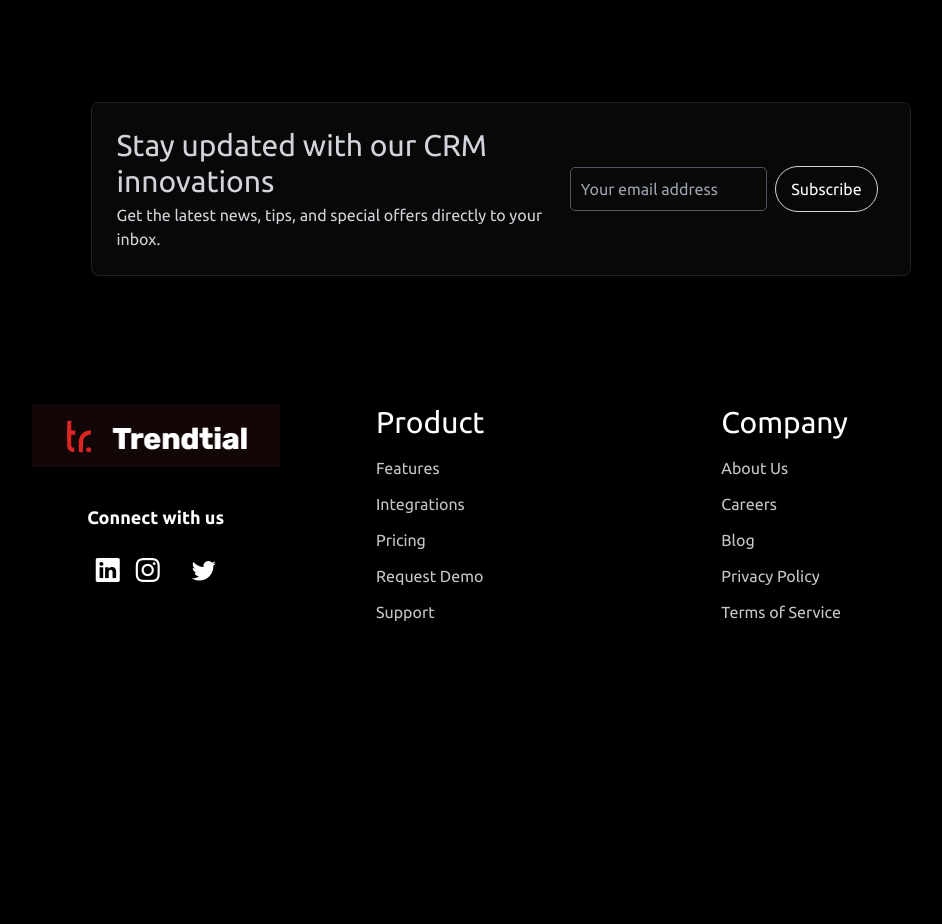
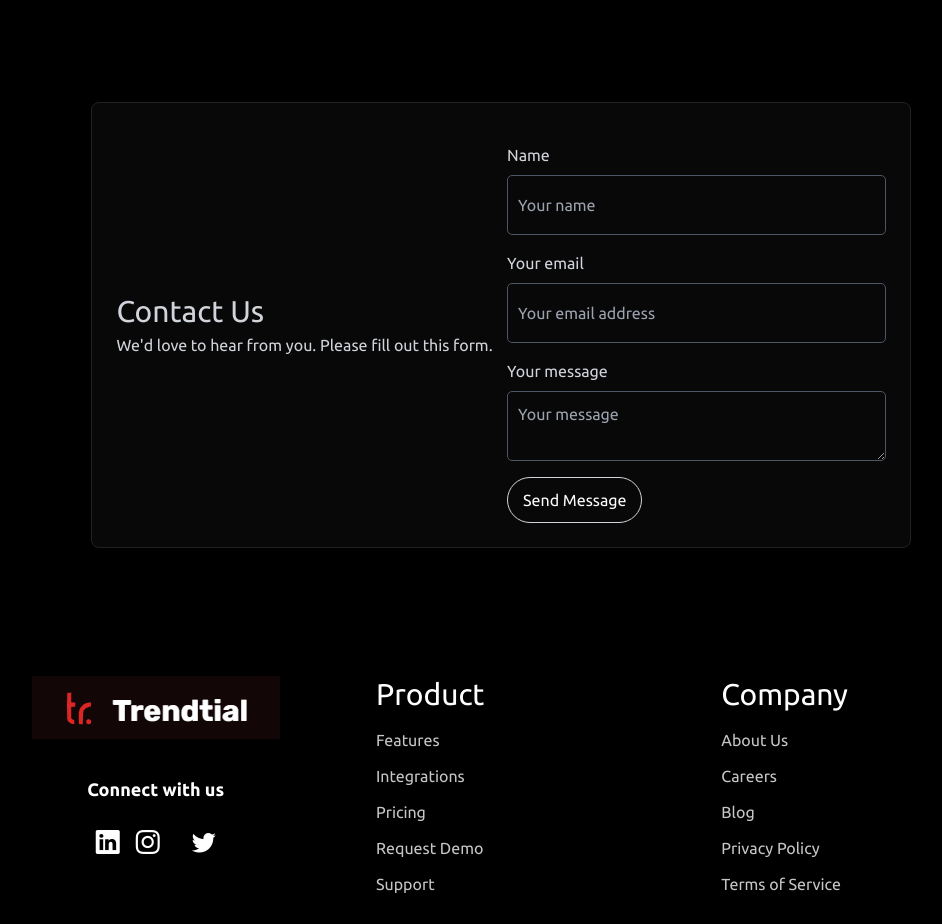
Before and after one commit to Haroon2697/CRM-LandingPage, a website: page index.html in a window 1280 px wide. Shown: the part 10440-11364 px from the top of the page, without its empty margins (139-1081 px from the left). Before the commit the page ends 11128 px from the top, so only its background shows below. Drawn offline with nearby package versions, Linux system fonts and the light colour scheme.

Commit message:
adding form

```diff
--- a/index.html
+++ b/index.html
@@ -1101,21 +1101,61 @@ id="faq">
 
 <section class="tw-flex tw-w-full tw-flex-col tw-place-content-center tw-place-items-center tw-gap-[10%] tw-p-[5%] tw-px-[10%] max-md:tw-px-2">
     <div class="tw-flex tw-w-full tw-max-w-[80%] tw-place-content-center tw-place-items-center tw-justify-between tw-gap-3 tw-rounded-lg tw-border-[1px] tw-border-outlineColor tw-bg-secondary tw-p-6 max-md:tw-max-w-full max-md:tw-flex-col">
-        <div class="tw-flex tw-flex-col tw-gap-1">
+        <div class="tw-flex tw-flex-col tw-gap-1 tw-w-full">
             <h2 class="tw-text-3xl tw-text-gray-300 max-md:tw-text-xl">
-                Stay updated with our CRM innovations
+                Contact Us
             </h2>
-            <div class="tw-text-gray-300">Get the latest news, tips, and special offers directly to your inbox.</div>
+            <div class="tw-text-gray-300">We'd love to hear from you. Please fill out this form.</div>
         </div>
 
-        <div class="tw-flex tw-h-[60px] tw-place-items-center tw-gap-2 tw-overflow-hidden tw-p-2">
-            <input type="email" class="input tw-h-full tw-w-full !tw-border-gray-600 tw-p-2 tw-outline-none" placeholder="Your email address" />
-            <a class="btn !tw-rounded-full !tw-border-[1px] !tw-border-solid !tw-border-gray-300 !tw-bg-transparent tw-transition-colors tw-duration-[0.3s]" href="#subscribe">
-                Subscribe
-            </a>
-        </div>
+        <form
+            action="https://formspree.io/f/xovjweya"
+            method="POST"
+            class="tw-flex tw-flex-col tw-gap-4 tw-w-full tw-mt-4"
+        >
+            <div class="tw-flex tw-flex-col tw-gap-2">
+                <label for="name" class="tw-text-gray-300">Name</label>
+                <input
+                    type="text"
+                    id="name"
+                    name="name"
+                    class="input tw-h-[60px] tw-w-full !tw-border-gray-600 tw-p-2 tw-outline-none"
+                    placeholder="Your name"
+                    required
+                />
+            </div>
+            <div class="tw-flex tw-flex-col tw-gap-2">
+                <label for="email" class="tw-text-gray-300">Your email</label>
+                <input
+                    type="email"
+                    id="email"
+                    name="email"
+                    class="input tw-h-[60px] tw-w-full !tw-border-gray-600 tw-p-2 tw-outline-none"
+                    placeholder="Your email address"
+                    required
+                />
+            </div>
+            <div class="tw-flex tw-flex-col tw-gap-2">
+                <label for="message" class="tw-text-gray-300">Your message</label>
+                <textarea
+                    id="message"
+                    name="message"
+                    class="input tw-h-[120px] tw-w-full !tw-border-gray-600 tw-p-2 tw-outline-none"
+                    placeholder="Your message"
+                    required
+                ></textarea>
+            </div>
+            <button
+                type="submit"
+                class="btn !tw-rounded-full !tw-border-[1px] !tw-border-solid !tw-border-gray-300 !tw-bg-transparent tw-transition-colors tw-duration-[0.3s] tw-text-gray-300 hover:tw-bg-gray-700"
+            >
+                Send Message
+            </button>
+        </form>
     </div>
 </section>
+
+
 
 <!-- footer -->
 
```
Also changed, not shown: assets/images/people/IMG-20241230-WA0082.jpg (renamed from assets/images/people/Haroon.jpg).
